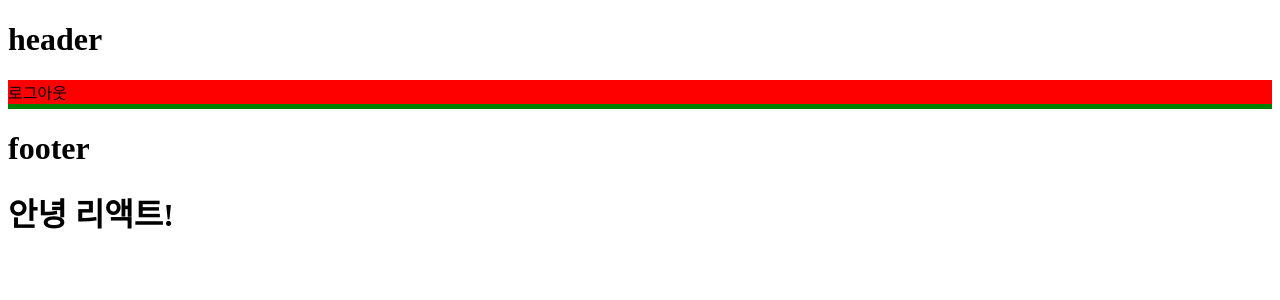
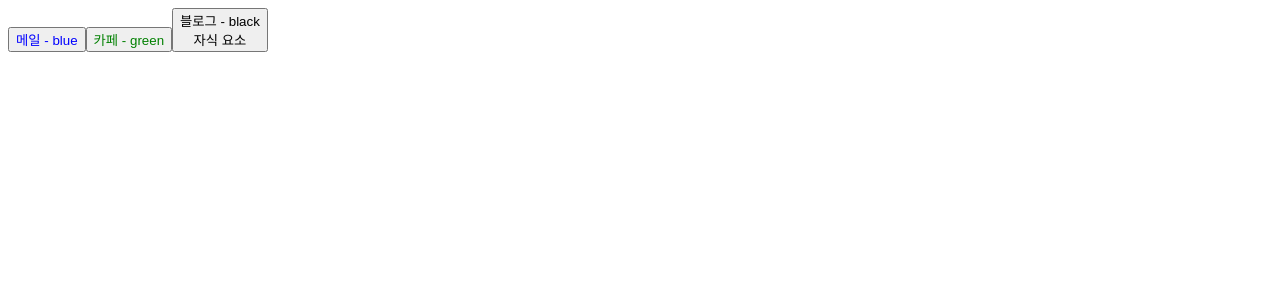
Before and after one commit to Thjanga/OnebiteReact, a React (Vite) app in the folder section05/: page / in a window 1280 px wide. Shown: the top 300 px of the page. Built offline with nearby package versions, Linux system fonts and the light colour scheme.

Commit message:
Props로 데이터 전달하기

```diff
--- a/section05/src/App.jsx
+++ b/section05/src/App.jsx
@@ -2,14 +2,30 @@ import './App.css'
 import Header from './components/Header.jsx';
 import Main from './components/Main.jsx';
 import Footer from './components/Footer.jsx';
+import Button from './components/Button.jsx';
 
 function App() {
+  const buttonProps = {
+    text : "메일",
+    color : "blue",
+    a : 1,
+    b : 2,
+    c : 3
+  }
+
   return (
     <>
-      <Header />
+
+      {/* <Header />
       <Main />
-      <Footer />
-      <h1>안녕 리액트!</h1>
+      <Footer /> */}
+      <Button {...buttonProps}/>
+      <Button text={"카페"} color={"green"}/>
+      <Button text={"블로그"}>
+        <div>
+          자식 요소
+        </div>
+      </Button>
     </>
   );
 }
--- /dev/null
+++ b/section05/src/components/Button.jsx
@@ -0,0 +1,6 @@
+// props 기본값 설정
+const Button = ({children,text,color="black"}) => {
+    return <button style={{color}}>{text} - {color} {children}</button>;
+}
+
+export default Button;
```
